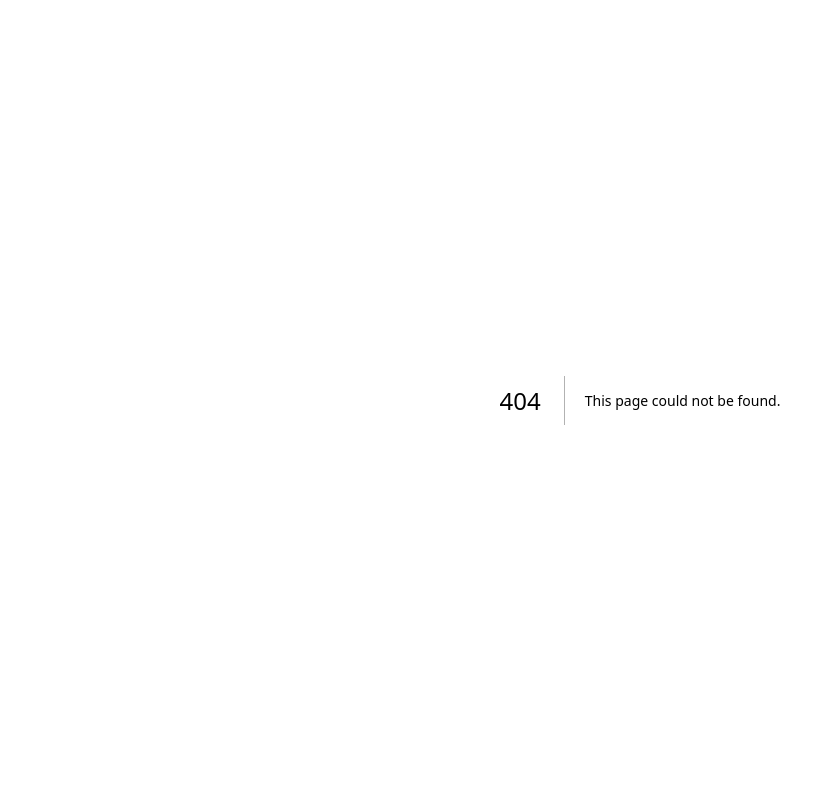
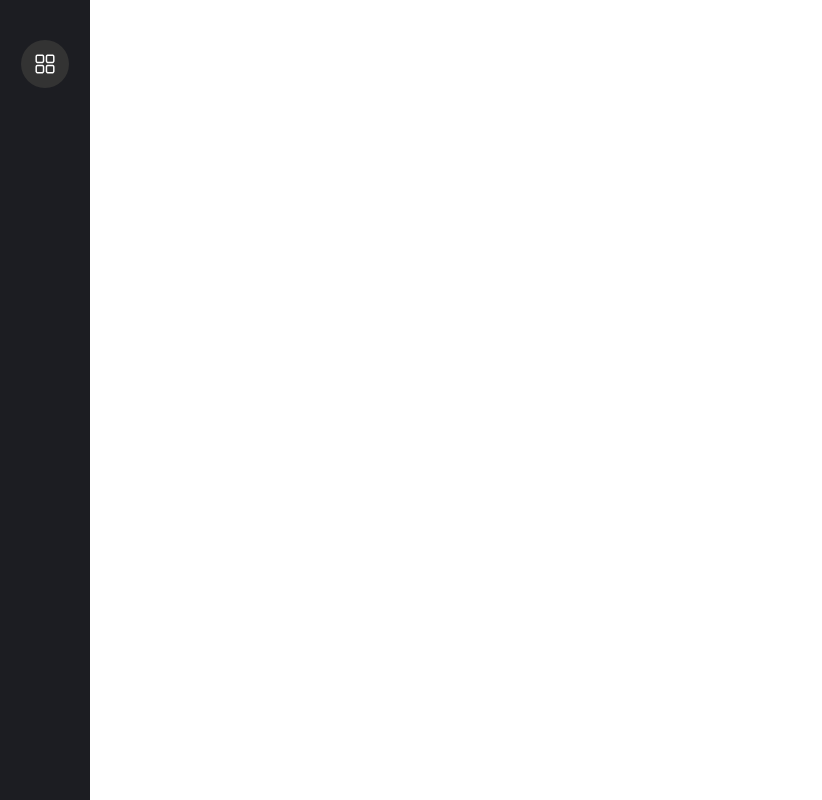
Before and after one commit to eduardorocham/to-do-list, a Next.js app: page /dashboard in a window 1280 px wide. Before the commit this address had no page. Shown: the whole page, without its empty margins (0-822 px from the left). Built offline with nearby package versions, Linux system fonts and the light colour scheme.

Commit message:
sidebar started

```diff
--- /dev/null
+++ b/src/components/Layout/index.tsx
@@ -0,0 +1,5 @@
+import { SideBar } from '../partials/SideBar'
+
+export const Layout = () => {
+  return <SideBar />
+}
--- /dev/null
+++ b/src/components/partials/SideBar/SideBar.module.css
@@ -0,0 +1,28 @@
+.sidebar {
+  background-color: var(--primary-black);
+  width: 9rem;
+  min-height: 100vh;
+  display: flex;
+  justify-content: center;
+}
+
+.items {
+  max-height: 40.7rem;
+  margin-top: 4rem;
+}
+
+.item {
+  width: 4.8rem;
+  height: 4.8rem;
+  display: flex;
+  align-items: center;
+  justify-content: center;
+  border-radius: 50%;
+  background-color: #333;
+}
+
+.icon {
+  color: #fff;
+  width: 2.2rem;
+  height: 2.2rem;
+}
--- /dev/null
+++ b/src/components/partials/SideBar/index.tsx
@@ -0,0 +1,14 @@
+import styles from './SideBar.module.css'
+import { RxDashboard } from 'react-icons/rx'
+
+export const SideBar = () => {
+  return (
+    <div className={styles.sidebar}>
+      <div className={styles.items}>
+        <div className={styles.item}>
+          <RxDashboard className={styles.icon} />
+        </div>
+      </div>
+    </div>
+  )
+}
--- /dev/null
+++ b/src/pages/dashboard/index.tsx
@@ -0,0 +1,7 @@
+import { Layout } from '@/components/Layout'
+
+const Dashboard = () => {
+  return <Layout></Layout>
+}
+
+export default Dashboard
```
